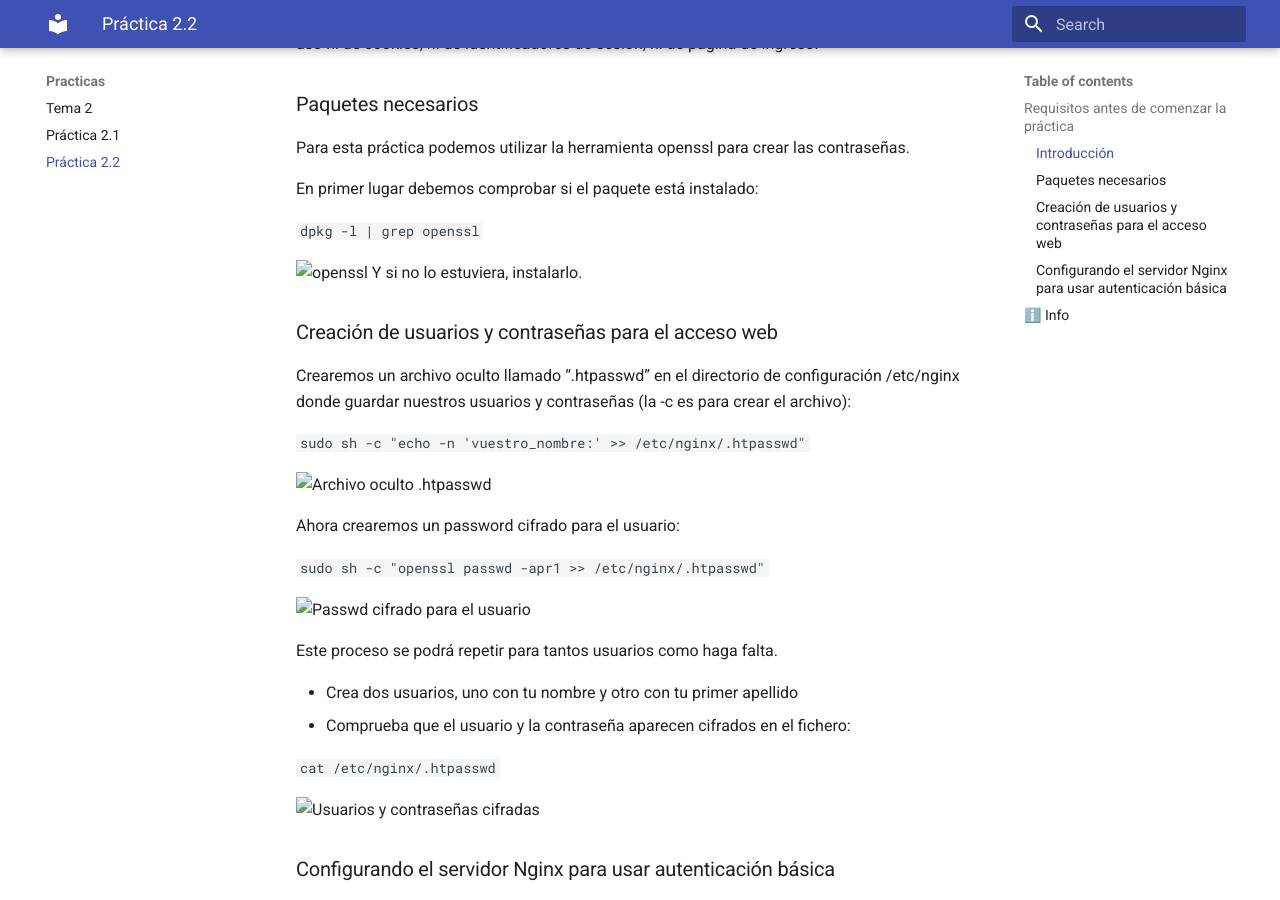
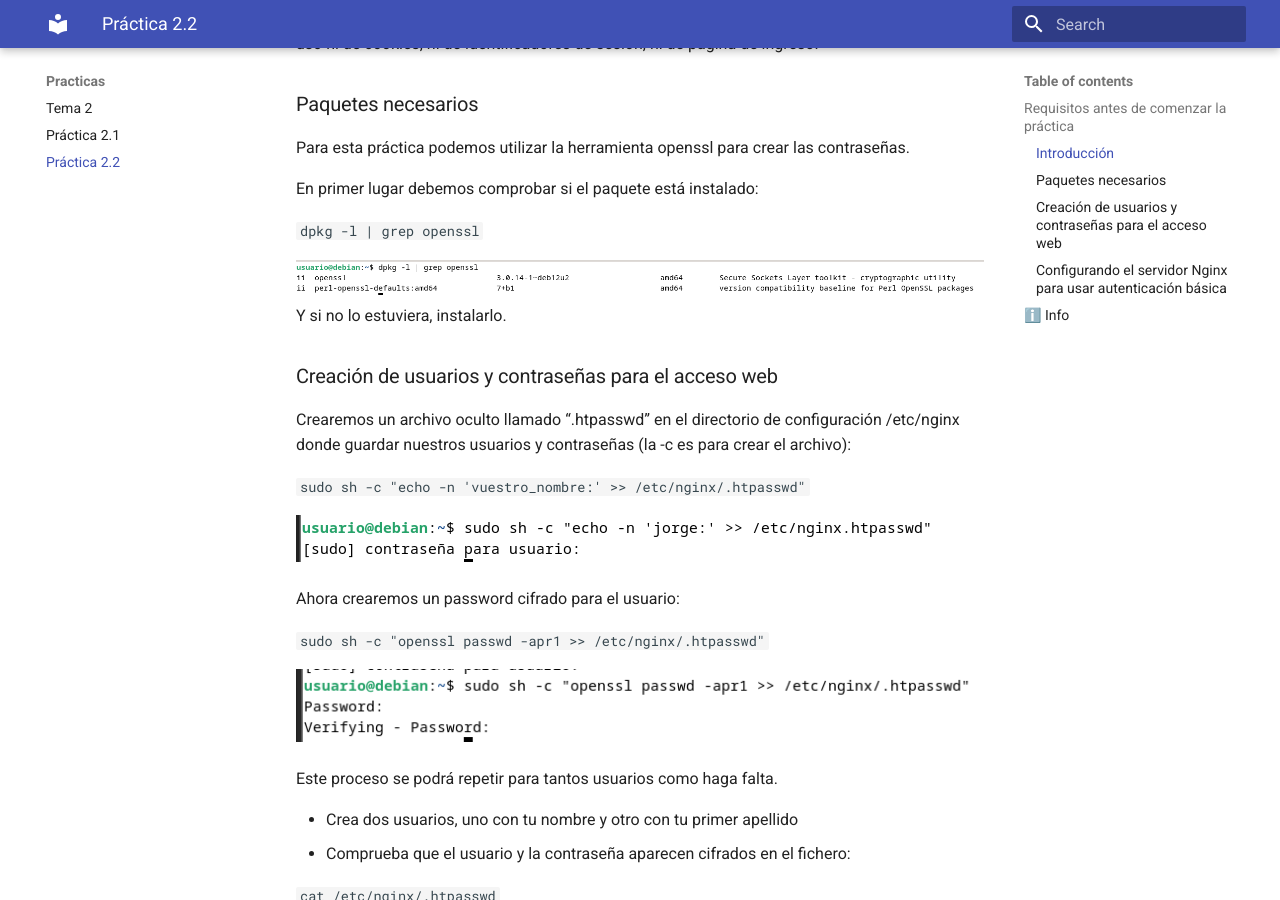
Before and after one commit to JPradillo/jpradillo.github.io-practicadaw, an MkDocs documentation site: the page built from docs/practica2.md, in a window 1280 px wide and 900 px high, scrolled down 615 px. Built offline with MkDocs 1.6.1 and Material for MkDocs 9.7.7, drawn with Linux system fonts in a browser that asks for light colours.

Commit message:
Inicio práctica 2_2

```diff
--- a/docs/practica2.md
+++ b/docs/practica2.md
@@ -23,7 +23,7 @@ En primer lugar debemos comprobar si el paquete está instalado:
 
 `dpkg -l | grep openssl`
 
-![openssl](/docs/assets/images/practica2_2/comprobacion_openssl.png)
+![openssl](assets/images/practica2_2/comprobacion_openssl.png)
 Y si no lo estuviera, instalarlo.
 
 ### Creación de usuarios y contraseñas para el acceso web
@@ -32,13 +32,13 @@ Crearemos un archivo oculto llamado “.htpasswd” en el directorio de configur
 
 `sudo sh -c "echo -n 'vuestro_nombre:' >> /etc/nginx/.htpasswd"`
 
-![Archivo oculto .htpasswd](/docs/assets/images/practica2_2/archivo_oculto_htpasswd.png)
+![Archivo oculto .htpasswd](assets/images/practica2_2/archivo_oculto_htpasswd.png)
 
 Ahora crearemos un password cifrado para el usuario:
 
 `sudo sh -c "openssl passwd -apr1 >> /etc/nginx/.htpasswd"`
 
-![Passwd cifrado para el usuario](/docs/assets/images/practica2_2/passwd_cifrado.png)
+![Passwd cifrado para el usuario](assets/images/practica2_2/passwd_cifrado.png)
 
 Este proceso se podrá repetir para tantos usuarios como haga falta.
 
@@ -47,7 +47,7 @@ Este proceso se podrá repetir para tantos usuarios como haga falta.
 
 `cat /etc/nginx/.htpasswd`
 
-![Usuarios y contraseñas cifradas](/docs/assets/images/practica2_2/usuarios_contraseñas_cifradas.png)
+![Usuarios y contraseñas cifradas](assets/images/practica2_2/usuarios_contraseñas_cifradas.png)
 
 ### Configurando el servidor Nginx para usar autenticación básica
 
```
Also changed, not shown: other parts of docs/practica2.md (+3 -3 lines).
